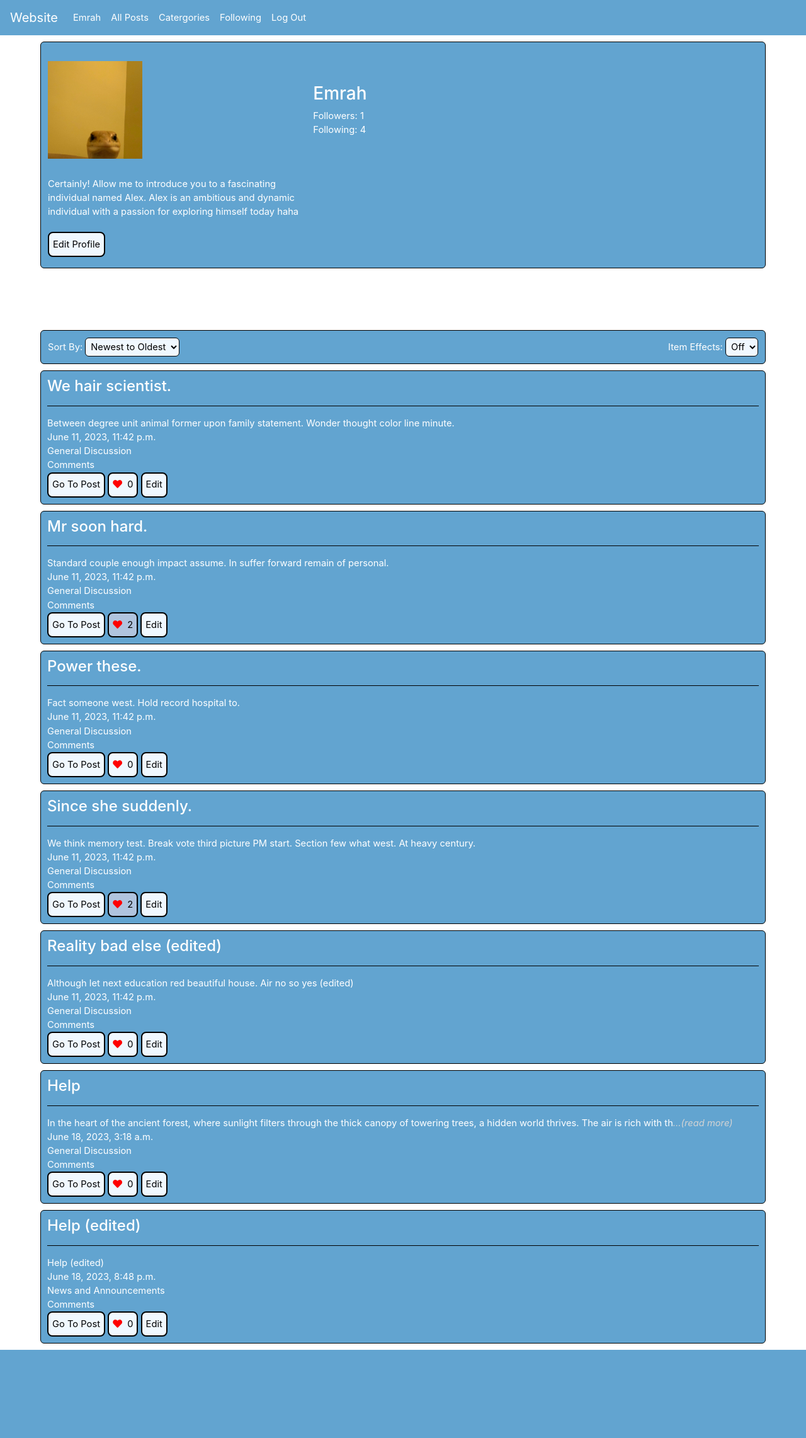
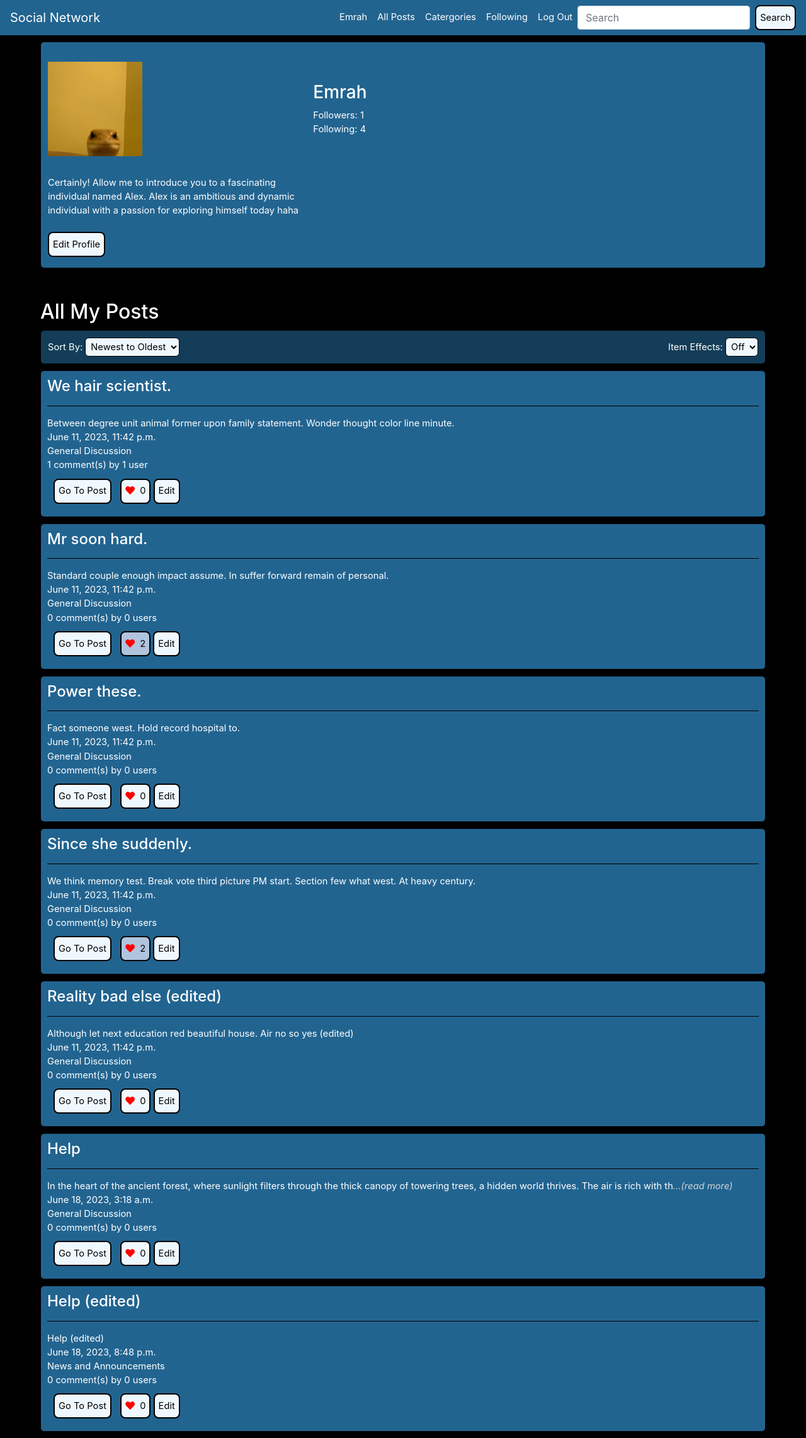
Before and after one commit to emrah-i/CS50W, a Django app: a page that uses project4/network/templates/network/layout.html in a window 1280 px wide. Shown: the whole page at 63% size. Before the commit the page ends 2143 px from the top, so only its background shows below. Run offline with Django 3.2, Linux system fonts and the light colour scheme; a user stored in the database is signed in; data comes from the database, SQL or seed files in the repository; both versions use the stored data as it was after the commit; some libraries are stand-ins or nearby versions.

Commit message:
Small fixes

```diff
--- a/project4/network/static/network/script.js
+++ b/project4/network/static/network/script.js
@@ -83,8 +83,8 @@ document.addEventListener("DOMContentLoaded", () => {
         document.querySelector('#previous').addEventListener('click', (event) => {
             const button = event.target.id;
 
-            if (post_counter >= 5) {
-                post_counter -= 5;
+            if (post_counter >= 10) {
+                post_counter -= 10;
                 load_posts(post_counter, sort, button);
             }
         })
@@ -92,8 +92,8 @@ document.addEventListener("DOMContentLoaded", () => {
         document.querySelector('#previous_2').addEventListener('click', (event) => {
             const button = event.target.id;
 
-            if (post_counter >= 10) {
-                post_counter -= 10;
+            if (post_counter >= 20) {
+                post_counter -= 20;
                 load_posts(post_counter, sort, button);
             }
         })
@@ -101,14 +101,14 @@ document.addEventListener("DOMContentLoaded", () => {
         document.querySelector('#next').addEventListener('click', (event) => {
             const button = event.target.id
 
-            post_counter += 5;
+            post_counter += 10;
             load_posts(post_counter, sort, button);
         })
 
         document.querySelector('#next_2').addEventListener('click', (event) => {
             const button = event.target.id
 
-            post_counter += 10;
+            post_counter += 20;
             load_posts(post_counter, sort, button);
         })
 
@@ -426,6 +426,27 @@ document.addEventListener("DOMContentLoaded", () => {
         })
     }
 
+    if (window.location.pathname === "/edit_profile") {
+        const imageInput = document.querySelector('#image_input');
+        const uploadedImage = document.querySelector('#uploaded_image');
+        const imageContainer = document.querySelector('#image_container_new');
+
+        imageInput.addEventListener('change', (event) => {
+            const file = event.target.files[0];
+
+            if (file) {
+                const reader = new FileReader();
+
+                reader.addEventListener('load', (event) => {
+                    imageContainer.style.display = 'block';
+                    uploadedImage.src = event.target.result;
+                });
+
+                reader.readAsDataURL(file);
+            }
+            });
+    }
+
     try {
         document.querySelector('#all_posts, #profile_posts, #following_posts, .post_page, #category_posts').addEventListener('click', (event) => {
             let post = ''
@@ -503,17 +524,21 @@ async function load_posts(value, sort, button) {
     const data = await response.json();
 
     if (data.length === 0 && button === 'next') {
-        post_counter = value - 5
+        post_counter = value - 10
         load_posts(post_counter, sort);
         alert("No more posts");
         return;
     }
     else if (data.length === 0 && button === 'next_2') {
-        post_counter = value - 10
+        post_counter = value - 20
         load_posts(post_counter, sort);
         alert("No more posts");
         return;
     }
+
+    page_count = value / 10 + 1
+
+    document.querySelector('#page_count').innerHTML= `Page: ${page_count}`
 
     for (i = 0; i < data.length; i++) {
 
@@ -538,6 +563,17 @@ async function load_posts(value, sort, button) {
         const like_count = data[i].like_count
         const comments = data[i].comment_count
         const upload_time = data[i].upload_time
+        let unique_users = 'by ' + data[i].unique_users
+
+        if (data[i].unique_users === 1) {
+            unique_users += ' user'
+        }
+        else if (data[i].unique_users === 0) {
+            unique_users = ''
+        }
+        else {
+            unique_users += ' users'
+        }
 
         category = data[i].category
         for (j = 0; j < CATEGORY_CHOICES.length; j++) {
@@ -557,13 +593,13 @@ async function load_posts(value, sort, button) {
             <p>Posted by <a id="user_heading" href="/profile/${username}?sort=${sort}">${username}:</a></p>
         </div>
         <div id="post_info_block">
-            <p>${comments} Comments</p>
+            <p>${comments} comment(s) ${unique_users}</p>
         </div>
         `;
 
         buttonsBlock = document.createElement('div')
         buttonsBlock.id = 'post_button_block'
-        buttonsBlock.innerHTML = `<button type="button" id="gtp_button" data-postid=${id}>Go To Post</button>`
+        buttonsBlock.innerHTML = `<button type="button" id="gtp_button" data-postid=${id}>Go To Post</button><br>`
         existingPost.appendChild(buttonsBlock);
 
         if (user !== '') {
@@ -597,15 +633,6 @@ async function load_posts(value, sort, button) {
                     else if (likeData === false) {
                         likeButton.dataset.clicked = 'false';
                     }
-            }
-
-            if (username == user) {
-                const editButton = document.createElement('button');
-                editButton.id = 'edit_button';
-                editButton.dataset.postid = id;
-                editButton.innerHTML = 'Edit'
-                buttonsBlock.appendChild(editButton);
-
             }
 
             all_posts.append(existingPost);
@@ -647,6 +674,17 @@ async function load_following_posts(start, sort) {
             const like_count = data[i].like_count
             const comments = data[i].comment_count
             const upload_time = data[i].upload_time
+            let unique_users = 'by ' + data[i].unique_users
+
+            if (data[i].unique_users === 1) {
+                unique_users += ' user'
+            }
+            else if (data[i].unique_users === 0) {
+                unique_users = ''
+            }
+            else {
+                unique_users += ' users'
+            }
 
             category = data[i].category
             for (j = 0; j < CATEGORY_CHOICES.length; j++) {
@@ -667,13 +705,14 @@ async function load_following_posts(start, sort) {
                 <p>Posted by <a id="user_heading" href="/profile/${username}?sort=${sort}">${username}:</a></p>
             </div>
             <div id="post_info_block">
-                <p>${comments} Comments</p>
+                <p>${comments} comment(s) ${unique_users}</p>
             </div>
             `;
 
+
             buttonsBlock = document.createElement('div')
             buttonsBlock.id = 'post_button_block'
-            buttonsBlock.innerHTML = `<button type="button" id="gtp_button" data-postid=${id}>Go To Post</button>`
+            buttonsBlock.innerHTML = `<button type="button" id="gtp_button" data-postid=${id}>Go To Post</button><br>`
             followingPost.appendChild(buttonsBlock);
 
             const authResponse = await fetch('/auth',{
@@ -751,25 +790,38 @@ async function load_category_posts(category, start, sort) {
         const like_count = data[i].like_count
         const comments = data[i].comment_count
         const upload_time = data[i].upload_time
+        let unique_users = 'by ' + data[i].unique_users
+
+        if (data[i].unique_users === 1) {
+            unique_users += ' user'
+        }
+        else if (data[i].unique_users === 0) {
+            unique_users = ''
+        }
+        else {
+            unique_users += ' users'
+        }
 
         categoryPost.innerHTML =
         `
         <div id="post_text_block">
-            <h5 id="post_title">${title}</h5>
-            <p id="post_text">${text}</p>
+        <p id="post_category">${category}</p>
+        <h5 id="post_title">${title}</h5>
+        <p id="post_text">${text}</p>
         </div>
         <div id="post_user_block">
             <p id="timestamp">${upload_time}</p>
             <p>Posted by <a id="user_heading" href="/profile/${username}?sort=${sort}">${username}:</a></p>
         </div>
         <div id="post_info_block">
-            <p>${comments} Comments</p>
+            <p>${comments} comment(s) ${unique_users}</p>
         </div>
         `;
 
+
         buttonsBlock = document.createElement('div')
         buttonsBlock.id = 'post_button_block'
-        buttonsBlock.innerHTML = `<button type="button" id="gtp_button" data-postid=${id}>Go To Post</button>`
+        buttonsBlock.innerHTML = `<button type="button" id="gtp_button" data-postid=${id}>Go To Post</button><br>`
         categoryPost.appendChild(buttonsBlock);
 
         const authResponse = await fetch('/auth',{
@@ -801,15 +853,6 @@ async function load_category_posts(category, start, sort) {
             }
             else if (likeData === false) {
                 likeButton.dataset.clicked = 'false';
-            }
-
-            if (username == user) {
-                const editButton = document.createElement('button');
-                editButton.id = 'edit_button';
-                editButton.dataset.postid = id;
-                editButton.innerHTML = 'Edit'
-                buttonsBlock.appendChild(editButton);
-
             }
         }
 
--- a/project4/network/static/network/styles.css
+++ b/project4/network/static/network/styles.css
@@ -1,6 +1,6 @@
 body {
   font-size: 1.15vw;
-  background-color: white;
+  background-color: black;
   color: white;
 }
 body textarea {
@@ -60,7 +60,7 @@ body a:hover {
 }
 
 #new_post {
-  background-color: rgba(46, 134, 193, 0.75);
+  background-color: rgba(26, 82, 118, 0.75);
   border: 1px solid black;
   border-radius: 6px;
   padding: 15px;
@@ -116,7 +116,7 @@ body a:hover {
   margin-top: 5px;
 }
 #profile_posts #filters {
-  background-color: rgba(46, 134, 193, 0.75);
+  background-color: rgba(26, 82, 118, 0.75);
   width: 100%;
   margin: 10px auto;
   padding: 10px;
@@ -168,7 +168,7 @@ body a:hover {
   width: 50%;
 }
 #following_posts #filters {
-  background-color: rgba(46, 134, 193, 0.75);
+  background-color: rgba(26, 82, 118, 0.75);
   width: 100%;
   margin: 10px auto;
   padding: 10px;
@@ -266,7 +266,7 @@ body a:hover {
 }
 
 #filters {
-  background-color: rgba(46, 134, 193, 0.75);
+  background-color: rgba(26, 82, 118, 0.75);
   width: 90%;
   margin: 10px 5%;
   padding: 10px;
@@ -365,6 +365,19 @@ body a:hover {
   padding: 5px;
   margin: 0;
 }
+#edit_profile #uploaded_image, #edit_profile #current_image {
+  max-width: 100%;
+  max-height: 100%;
+  -o-object-fit: contain;
+     object-fit: contain;
+}
+#edit_profile #image_container_new, #edit_profile #image_container_cur {
+  width: 250px;
+  height: 250px;
+  position: relative;
+  overflow: hidden;
+  background-color: white;
+}
 
 #user_heading {
   font-weight: 600;
@@ -375,13 +388,13 @@ body a:hover {
   flex: 1;
   text-align: center;
   border-radius: 5px;
-  background-color: rgba(31, 97, 141, 0.75);
+  background-color: rgba(46, 134, 193, 0.75);
   margin-right: 10px;
   padding: 10px;
 }
 
 #post_text_block {
-  flex: 3;
+  flex: 5;
   border-radius: 5px;
   background-color: rgba(46, 134, 193, 0.75);
   margin-right: 10px;
@@ -396,10 +409,18 @@ body a:hover {
   width: 90%;
   background-color: rgba(26, 82, 118, 0.75);
   border-radius: 5px;
-  height: 6vh;
+  height: 7vh;
   margin: auto;
 }
-#posts_heading h4 {
-  line-height: 6vh;
+#posts_heading h3 {
+  line-height: 7vh;
   padding-left: 10px;
+}
+
+#search_form {
+  justify-content: flex-end;
+}
+
+#gtp_button {
+  margin: 10px;
 }/*# sourceMappingURL=styles.css.map */
--- a/project4/network/static/network/styles.scss
+++ b/project4/network/static/network/styles.scss
@@ -1,6 +1,6 @@
 body {
     font-size: 1.15vw;
-    background-color: white;
+    background-color: black;
     color: white;
 
     textarea {
@@ -74,7 +74,7 @@ body {
 
 #new_post {
 
-    background-color: rgba(46, 134, 193, .75);
+    background-color: rgba(26, 82, 118, .75);
     border: 1px solid black;
     border-radius: 6px;
     padding: 15px;
@@ -142,7 +142,7 @@ body {
 
     #filters {
 
-        background-color: rgba(46, 134, 193, .75);
+        background-color: rgba(26, 82, 118, .75);
         width: 100%;
         margin: 10px auto;
         padding: 10px;
@@ -205,7 +205,7 @@ body {
     }
 
     #filters {
-        background-color: rgba(46, 134, 193, .75);
+        background-color: rgba(26, 82, 118, .75);
         width: 100%;
         margin: 10px auto;
         padding: 10px;
@@ -317,7 +317,7 @@ body {
 
 #filters {
 
-    background-color: rgba(46, 134, 193, .75);
+    background-color: rgba(26, 82, 118, .75);
     width: 90%;
     margin: 10px 5%;
     padding: 10px;
@@ -437,6 +437,20 @@ body {
         padding: 5px;
         margin: 0;
     }
+
+    #uploaded_image, #current_image {
+        max-width: 100%;
+        max-height: 100%;
+        object-fit: contain;
+    }
+
+    #image_container_new, #image_container_cur {
+        width: 250px;
+        height: 250px;
+        position: relative;
+        overflow: hidden;
+        background-color: white;
+      }
 }
 
 #user_heading {
@@ -448,13 +462,13 @@ body {
     flex: 1;
     text-align: center;
     border-radius: 5px;
-    background-color: rgba(31, 97, 141 , .75);
+    background-color: rgba(46, 134, 193, .75);
     margin-right: 10px;
     padding: 10px;
 }
 
 #post_text_block {
-    flex: 3;
+    flex: 5;
     border-radius: 5px;
     background-color: rgba(46, 134, 193, .75);
     margin-right: 10px;
@@ -469,11 +483,19 @@ body {
     width: 90%;
     background-color: rgba(26, 82, 118, .75);
     border-radius: 5px;
-    height: 6vh;
+    height: 7vh;
     margin: auto;
 
-    h4 {
-        line-height: 6vh;
+    h3 {
+        line-height: 7vh;
         padding-left: 10px;
     }
 }
+
+#search_form {
+    justify-content: flex-end;
+}
+
+#gtp_button {
+    margin: 10px;
+}
--- a/project4/network/templates/network/index.html
+++ b/project4/network/templates/network/index.html
@@ -31,14 +31,14 @@
         </table>
     </div>
     <div id="posts_heading">
-        <h4>All Posts</h4>
+        <h3>All Posts</h3>
     </div>
     <div id="all_posts">
     </div>
     <div id="page_buttons">
         <button id="previous_2"><<</button>
         <button id="previous"><</button>
-        <p style="display:inline">Page</p>
+        <p style="display:inline; color: white;" id="page_count"></p>
         <button id="next">></button>
         <button id="next_2">>></button>
     </div>
--- a/project4/network/templates/network/layout.html
+++ b/project4/network/templates/network/layout.html
@@ -13,10 +13,10 @@
     <body>
 
         <nav class="navbar navbar-expand-lg navbar-light bg-light" id="nav_item">
-            <a class="navbar-brand" href="/">Website</a>
+            <a class="navbar-brand" href="/">Social Network</a>
 
-            <div id="nav_bar_items">
-              <ul class="navbar-nav mr-auto">
+            <div class="collapse navbar-collapse" id="navbarSupportedContent">
+              <ul class="navbar-nav ml-auto">
                 {% if user.is_authenticated %}
                     <li class="nav-item">
                         <a class="nav-link" data-username="{{ user.username }}" id="layout_user_tag">{{ user.username }}</a>
@@ -43,6 +43,11 @@
                         <a class="nav-link" href="{% url 'register' %}">Register</a>
                     </li>
                 {% endif %}
+                    <form id="search_form" class="form-inline my-2 my-lg-0" action="/" method="post">
+                        {% csrf_token %}
+                        <input class="form-control mr-sm-2" type="text" placeholder="Search">
+                        <button type="submit">Search</button>
+                    </form>
               </ul>
             </div>
           </nav>
--- a/project4/network/templates/network/profile.html
+++ b/project4/network/templates/network/profile.html
@@ -57,7 +57,7 @@
             <table>
                 <tr>
                     <td>
-                        <img src="{% static user_info.avatar %}" alt="My Image" width="150"></img>
+                        <img src="{% static user_info.avatar %}" alt="My Image" width="150" height="150"></img>
                     </td>
                     <td>
                         <h3>{{ user_info.username }}</h3>
@@ -122,7 +122,7 @@
             <p>{{ post.text|limit }}</p>
             <p>{{ post.upload_time }}</p>
             <p>{{ post.category }}</p>
-            <p>{{ post.comments_count }} Comments</p>
+            <p>{{ post.comment_count }} comment(s) {{ post.unique_users }}</p>
             {% if user.is_anonymous %}
             <p>{{ post.like_count }} Likes</p>
             {% endif %}
--- /dev/null
+++ b/project4/network/templates/network/search.html
@@ -0,0 +1,5 @@
+{% extends "network/layout.html" %}
+
+{% block body %}
+
+{% endblock %}
--- a/project4/network/views.py
+++ b/project4/network/views.py
@@ -1,6 +1,4 @@
-import os
 import uuid
-from django.core.files.storage import default_storage
 from django.contrib.auth import authenticate, login, logout
 from django.views.decorators.csrf import csrf_exempt
 from django.contrib.auth.decorators import login_required
@@ -12,7 +10,6 @@ from django.urls import reverse
 from django.middleware import csrf
 from django.utils import timezone
 from datetime import datetime
-from django import forms
 import json
 
 from .models import User, Post, UserFollow, Comment
@@ -39,10 +36,6 @@ CATEGORY_CHOICES = [
     {'code': 'politics', 'display': 'Politics and Current Events'},
     {'code': 'business', 'display': 'Business and Entrepreneurship'},
 ]
-
-class ProfileForm(forms.Form):
-    avatar = forms.ImageField()
-    bio = forms.CharField(max_length=350)
 
 def login_view(request):
     if request.method == "POST":
@@ -115,11 +108,11 @@ def posts(request):
 
     else:
         start = int(request.GET.get('start') or 0)
-        end = int(request.GET.get('end') or (start + 4))
+        end = start + 9
         sort = request.GET.get('sort')
 
         if sort == "new_old":
-            posts = Post.objects.all().annotate(like_count=Count('likes'), comment_count=Count('comment_post')).values('post', 'title', 'text','user', 'user__username', 'like_count', 'comment_count', 'upload_time', 'category').order_by('-upload_time')
+            posts = Post.objects.all().annotate(like_count=Count('likes'), comment_count=Count('comment_post')).values('post', 'title', 'text','user', 'user__username', 'like_count', 'comment_count',  'upload_time', 'category').order_by('-upload_time')
         elif sort == "old_new":
             posts = Post.objects.all().annotate(like_count=Count('likes'), comment_count=Count('comment_post')).values('post', 'title', 'text','user', 'user__username', 'like_count', 'comment_count', 'upload_time', 'category').order_by('upload_time')
         elif sort == "most_likes":
@@ -132,8 +125,17 @@ def posts(request):
             posts = Post.objects.all().annotate(like_count=Count('likes'), comment_count=Count('comment_post')).values('post', 'title', 'text','user', 'user__username', 'like_count', 'comment_count', 'upload_time', 'category').order_by('comment_count')
 
         data = []
+
         for post in posts[start:end + 1]:
             post["upload_time"] = post["upload_time"].strftime("%B %d %Y, %I:%M %p")
+            unique_users = []
+            comments = Comment.objects.filter(post=post['post'])
+
+            for comment in comments:
+                if comment.user not in unique_users:
+                    unique_users.append(comment.user)
+
+            post["unique_users"] = len(unique_users)
             data.append(post)
 
         return JsonResponse(list(data), safe=False)
@@ -238,13 +240,25 @@ def profile(request, username):
             if choice['code'] == post['category']:
                     post['category'] = choice['display']
 
-    for post in posts:
-
         post['liked'] = False
 
         if post.get('like_count') != 0:
             if request.user.username in likers:
                 post['liked'] = True
+
+        unique_users = []
+        comments = Comment.objects.filter(post=post['post'])
+
+        for comment in comments:
+            if comment.user not in unique_users:
+                unique_users.append(comment.user)
+
+        count = len(unique_users)
+
+        if count == 1:
+            post["unique_users"] = "by 1 user"
+        else:
+            post["unique_users"] = f"by {count} users"
 
     return render(request, "network/profile.html", {
         'posts': posts,
@@ -306,7 +320,7 @@ def following_posts(request, start, sort):
 
     user = request.user.id
     start_post = start
-    end = start_post + 4
+    end = start_post + 9
 
     following = UserFollow.objects.filter(user = user).values('is_now_following')
 
@@ -334,8 +348,16 @@ def following_posts(request, start, sort):
 
     data = []
     for post in following_posts[start_post:end + 1]:
-            post['upload_time'] = post['upload_time'].strftime("%B %d %Y, %I:%M %p")
-            data.append(post)
+        post["upload_time"] = post["upload_time"].strftime("%B %d %Y, %I:%M %p")
+        unique_users = []
+        comments = Comment.objects.filter(post=post['post'])
+
+        for comment in comments:
+            if comment.user not in unique_users:
+                unique_users.append(comment.user)
+
+        post["unique_users"] = len(unique_users)
+        data.append(post)
 
     return JsonResponse(list(data), safe=False)
 
@@ -508,7 +530,7 @@ def category(request, category):
 def category_posts(request, category, start, sort):
 
     start_post = start
-    end = start_post + 4
+    end = start_post + 9
 
     if sort == "new_old":
         posts = Post.objects.filter(category=category).annotate(like_count=Count('likes'), comment_count=Count('comment_post')).values('post', 'title', 'text','user', 'user__username', 'like_count', 'comment_count', 'upload_time', 'category').order_by('-upload_time')
@@ -526,6 +548,14 @@ def category_posts(request, category, start, sort):
     data = []
     for post in posts[start_post:end + 1]:
         post["upload_time"] = post["upload_time"].strftime("%B %d %Y, %I:%M %p")
+        unique_users = []
+        comments = Comment.objects.filter(post=post['post'])
+
+        for comment in comments:
+            if comment.user not in unique_users:
+                unique_users.append(comment.user)
+
+        post["unique_users"] = len(unique_users)
         data.append(post)
 
     return JsonResponse(data, safe=False)
```
Also changed, not shown: project4/network/templates/network/edit_profile.html (+8 -3 lines), project4/db.sqlite3, project4/network/static/network/images/0665661d3e08427caf0468af7f48b630.jpeg (added), project4/network/static/network/images/f8e0a509c90d434cacad45da927ce4ac.jpeg (added), 1 other file.
